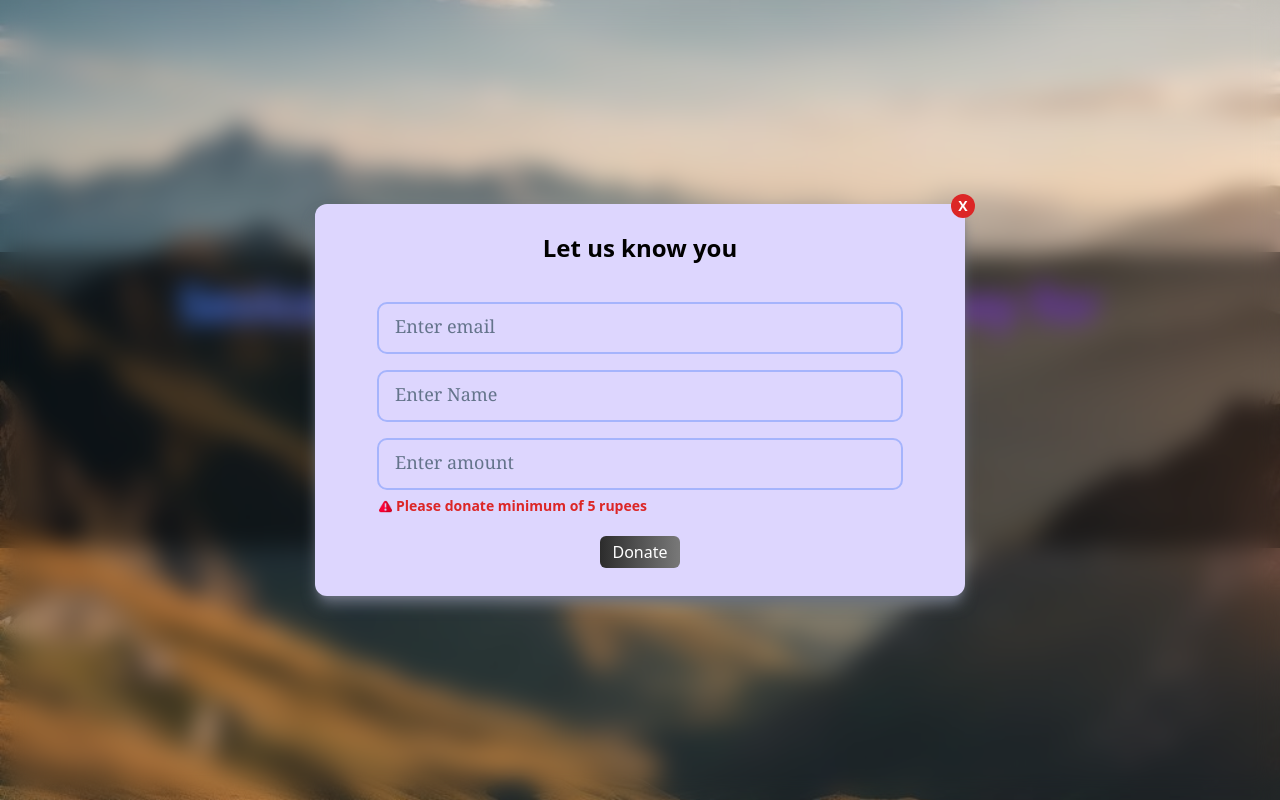
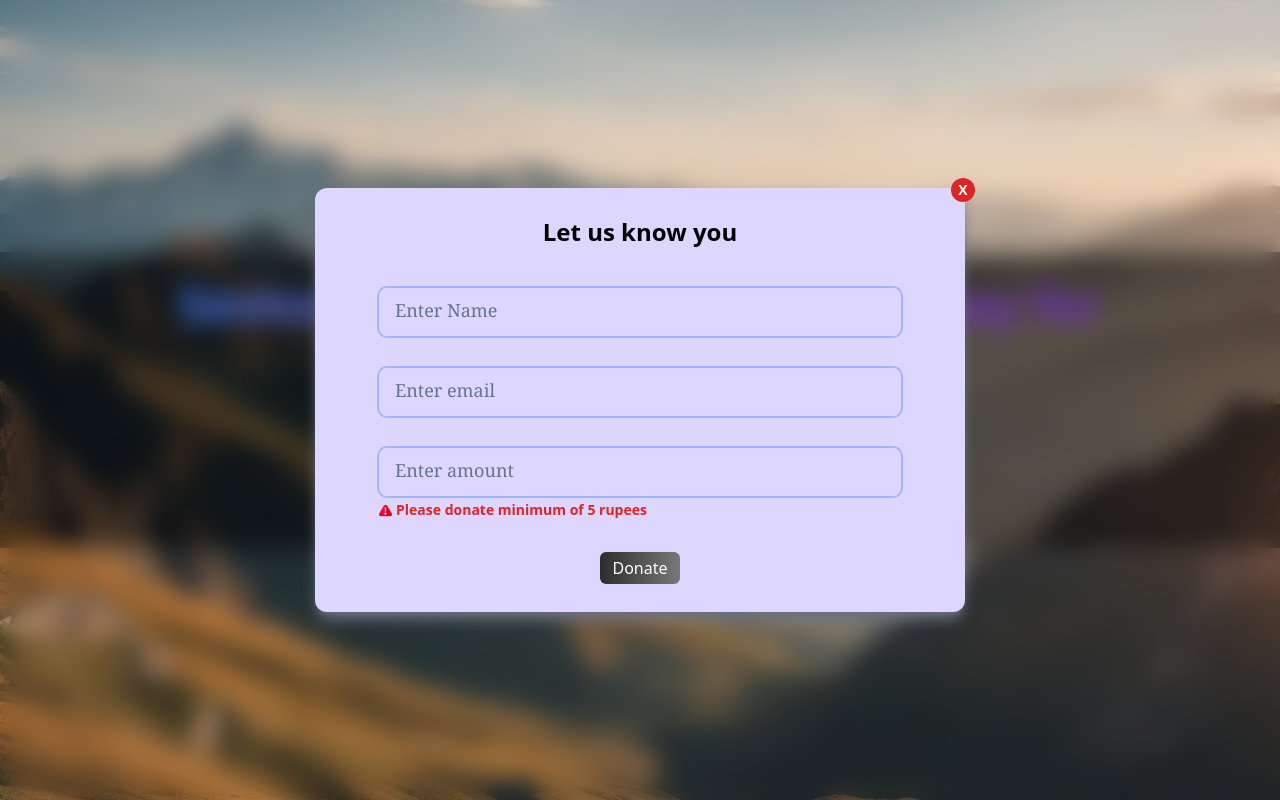
Before and after one commit to adil-bs/donatio-nextjs, a Next.js app: page / in a window 1280 px wide. Both pictures are taken after a click on the button "Donate To The Cause". Built offline with nearby package versions, Linux system fonts and the light colour scheme.

Commit message:
refactored ig

```diff
--- a/app/page.jsx
+++ b/app/page.jsx
@@ -1,33 +1,50 @@
 'use client'
 
-import { fetchReq, isFormError, loadScript } from "@/components/utility";
 import Dialog from "/components/dialog";
-import FloatLabel from "/components/floatlabel";
-import { useState } from "react";
+import { useReducer, useState } from "react";
+import PaymentForm from "@/components/paymentForm";
+import { fetchReq, loadScript } from "@/components/utility";
+import { useRouter } from "next/navigation";
 import Image from "next/image";
-import { useRouter } from "next/navigation";
+
+const reduceErrObject = (state, action) => {
+  let {input,value} = action
+  if (input === "amount") {
+    value = parseFloat(value.replace(/\s+/g,""))
+  }
+  return ({
+    ...state,
+    [input] : state[input].map(ele => ({
+      ...ele,
+      err : ele.condition(value)
+    }))
+  })
+}
+const initialErrObject = {
+  Name: [
+    {id:0,err:false,msg:"Name shouldn't be less than 4 characters", condition : val => val.length < 4}
+  ],
+  email:[
+    {id:0,err:false,msg:"Enter a valid email", condition : val => ! val.match(/^[a-zA-Z0-9._%+-]+@[a-zA-Z0-9.-]+\.[a-zA-Z]{2,}$/)}
+  ],
+  amount : [
+    {id:0,err:false,msg:"Amount shouldn't exceed 1 lakh rupees", condition : val => (val || 0) > 100000 },
+    {id:1,err:true,msg:"Please donate minimum of 5 rupees", condition : val => (val || 0) < 5},
+  ]
+}
 
 export default function Home() {
+  const [isClicked, setIsClicked] = useState(false)
+  const [isSubmitting, setIsSubmitting] = useState(false)
   const router = useRouter();
-  const [isClicked, setIsClicked] = useState(false)
   const [userInput, setUserInput] = useState({Name:"",email:"",amount:""})
-  const [isPaying, setIsPaying] = useState(false)
   const [verifying,setVerifying] = useState(false)
-  const [errObject,setErrObject] = useState({
-    Name: [
-      {id:0,err:false,msg:"Name shouldn't be less than 4 characters"}
-    ],
-    email:[],
-    amount : [
-      {id:0,err:false,msg:"Amount shouldn't exceed 1 lakh rupees"},
-      {id:1,err:true,msg:"Please donate minimum of 5 rupees"},
-    ]
-  })
+  const [errObject, dispatchErrObject] = useReducer(reduceErrObject, initialErrObject)
 
-  const handleSubmit= async (e) =>{
+  const handleSubmit = async (e) =>{
     e.preventDefault()
 
-    setIsPaying(true)
+    setIsSubmitting(true)
     const resData = await fetchReq("/api/orders",{
       method:"POST",
       headers: {'Content-Type': 'application/json'},
@@ -36,9 +53,8 @@ export default function Home() {
         amount:userInput.amount.replace(/\s+/g,"")
       }),
     })
-    console.log(resData);
 
-    const loadRazorpayScript = await loadScript("https://checkout.razorpay.com/v1/checkout.js")
+    await loadScript("https://checkout.razorpay.com/v1/checkout.js")
 
     const rzp = new Razorpay({
       key: process.env.NEXT_PUBLIC_RZP_KEY,
@@ -66,45 +82,25 @@ export default function Home() {
       },
 
       theme: { color:"#5b21b6"},
-      modal : {ondismiss : () => setIsPaying(false) },
+      modal : {ondismiss : () => setIsSubmitting(false) },
     })
-
     rzp.open()
   }
 
   const handleInputChange = e =>{
     if (e.target.name === "amount") {
       let newAmount = e.target.value.replace(/\s+/g,"")
+      if ( !newAmount.match(/^\d*$/)) return
 
-      if ( newAmount.match(/^\d*$/)) {
+      for (let i = newAmount.length-3 ; i > 0; i -= 2) {
+        newAmount = newAmount.slice(0,i) + ' ' + newAmount.slice(i)
+      }
+      setUserInput(prev =>( {...prev, amount:newAmount}))
+    } else {
+      setUserInput(prev => ({...prev,[e.target.name] : e.target.value}))
+    }
 
-        const errConditions = [
-          parseFloat(newAmount || 0) > 100000,
-          parseFloat(newAmount || 0) < 5
-        ]
-        setErrObject(prev => ({
-          ...prev,
-          amount : prev.amount.map(ele => ( {...ele,err:errConditions[ele.id] } ) )
-        }))
-
-        for (let i = newAmount.length-3 ; i > 0; i -= 2) {
-          newAmount = newAmount.slice(0,i) + ' ' + newAmount.slice(i)
-        }
-
-        setUserInput(prev =>( {...prev, amount:newAmount}))
-      }
-      return
-    }
-    setUserInput(prev => ({...prev,[e.target.name] : e.target.value}))
-    if (e.target.name === "Name") {
-      const errConditions = [
-        e.target.value.length < 4,
-      ]
-      setErrObject(prev => ({
-        ...prev,
-        Name : prev.Name.map(ele => ( {...ele,err:errConditions[ele.id] } ) )
-      }))
-    }
+    dispatchErrObject({input:e.target.name, value: e.target.value})
   }
 
   return (
@@ -140,39 +136,13 @@ export default function Home() {
         closable
       >
         <p className="text-2xl font-bold mb-10 px-9">Let us know you</p>
-        <form onSubmit={handleSubmit} className=" bg-inherit space-y-5">
-
-          {["email","Name","amount"].map(ele => (
-
-            <FloatLabel
-              label={"Enter "+ele}
-              key = {ele}
-              id={ele}
-              inputProps={{
-                name : ele,
-                value : userInput[ele],
-                onChange: handleInputChange,
-                autoComplete:"off",
-                type:ele==="email" ? "email" : "text",
-                required: true
-              }}
-              errList={errObject[ele]}
-            />
-
-          ))}
-
-            <button
-              disabled={isFormError(errObject) || isPaying}
-              className={`inline-flex items-center mt-5 py-1 px-3 text-white rounded-md violet_gradient
-              enabled:hover:scale-110 enabled:violet_gradient_hover enabled:active:brightness-50 transition-all disabled:grayscale `}
-            >
-              {isPaying
-                ? <Image src='/simpleLoader.gif' width={30} height={40} alt=""/>
-                : "Donate"
-              }
-            </button>
-
-        </form>
+        <PaymentForm { ...{
+          userInput,
+          errObject,
+          handleInputChange,
+          isSubmitting,
+          handleSubmit,
+        }} />
 
       </Dialog>
 
@@ -182,8 +152,8 @@ export default function Home() {
       >
         <Image src={"/simpleLoader.gif"} height={70} width={70} alt=""/>
         <p className="text-3xl font-bold">Verifying payment</p>
+      </Dialog>
 
-      </Dialog>
     </main>
   )
 }
--- a/components/cardForm.jsx
+++ /dev/null
@@ -1,14 +0,0 @@
-import React from 'react'
-
-const CardForm = () => {
-
-    const handleSubmit= () => {}
-
-  return (
-    <form id="payment-form" onSubmit={handleSubmit}>
-
-    </form>
-  )
-}
-
-export default CardForm
--- a/components/floatlabel.jsx
+++ b/components/floatlabel.jsx
@@ -4,7 +4,7 @@ import React from 'react'
 const FloatLabel = ({label,inputProps,errList,id}) => {
   const {className,...mainInputProps} = inputProps
   return (
-    <div className='bg-inherit space-y-2'>
+    <div className='bg-inherit space-y-1'>
       <div className="relative bg-inherit">
         <input
           className={className+' h-12 peer w-full py-1 px-4 rounded-lg bg-transparent outline-2 outline outline-indigo-300 focus:outline-blue-800 focus:shadow-lg '}
--- /dev/null
+++ b/components/paymentForm.jsx
@@ -0,0 +1,44 @@
+'use client'
+
+import FloatLabel from './floatlabel'
+import { isFormError } from './utility'
+import Image from 'next/image'
+
+const PaymentForm = (props) => {
+    const {userInput,errObject,handleInputChange,isSubmitting,handleSubmit} = props
+  return (
+    <form onSubmit={handleSubmit} className=" bg-inherit space-y-8">
+
+      {Object.keys(userInput).map(ele => (
+        <FloatLabel
+          label={"Enter "+ele}
+          key = {ele}
+          id={ele}
+          inputProps={{
+            name : ele,
+            value : userInput[ele],
+            onChange: handleInputChange,
+            type:ele==="email" ? "email" : "text",
+            autoComplete:"off",
+            required: true
+          }}
+          errList={errObject[ele]}
+        />
+      ))}
+
+        <button
+          disabled={isFormError(errObject) || isSubmitting}
+          className={`inline-flex items-center mt-5 py-1 px-3 text-white rounded-md violet_gradient
+          enabled:hover:scale-110 enabled:violet_gradient_hover enabled:active:brightness-50 transition-all disabled:grayscale `}
+        >
+          {isSubmitting
+            ? <Image src='/simpleLoader.gif' width={30} height={40} alt=""/>
+            : "Donate"
+          }
+        </button>
+
+    </form>
+  )
+}
+
+export default PaymentForm
--- a/components/paymentMode.jsx
+++ /dev/null
@@ -1,35 +0,0 @@
-'use client'
-import React from 'react'
-
-const PaymentMode = ({mode,list,children}) => {
-    const [isExpanded, setIsExpanded] = React.useState(false)
-    const handleArrowClick = e => {
-      e.stopPropagation()
-      setIsExpanded(prev => !prev)
-    }
-
-  return (
-    <section
-      className='p-5 w-full bg-slate-200 rounded-xl cursor-pointer border-black border-2 md:w-[700px] hover:shadow-lg '
-      onClick={()=>{setIsExpanded(true)}}
-    >
-
-      <div className='flex justify-between'>
-        <h1 className='text-xl font-semibold'>{mode}</h1>
-        <button
-            className={`px-1 pb-1 text-xl font-bold border-2 border-black rounded-full leading-[0.8] hover:bg-slate-300 transition-all
-            hover:shadow-black hover:shadow active:text-white active:border-white ${isExpanded?"rotate-90":"-rotate-90" }`}
-            onClick={handleArrowClick}
-        > &lt;  </button>
-      </div>
-
-      {isExpanded
-      ? children
-      : null
-      }
-
-    </section>
-  )
-}
-
-export default PaymentMode
```
